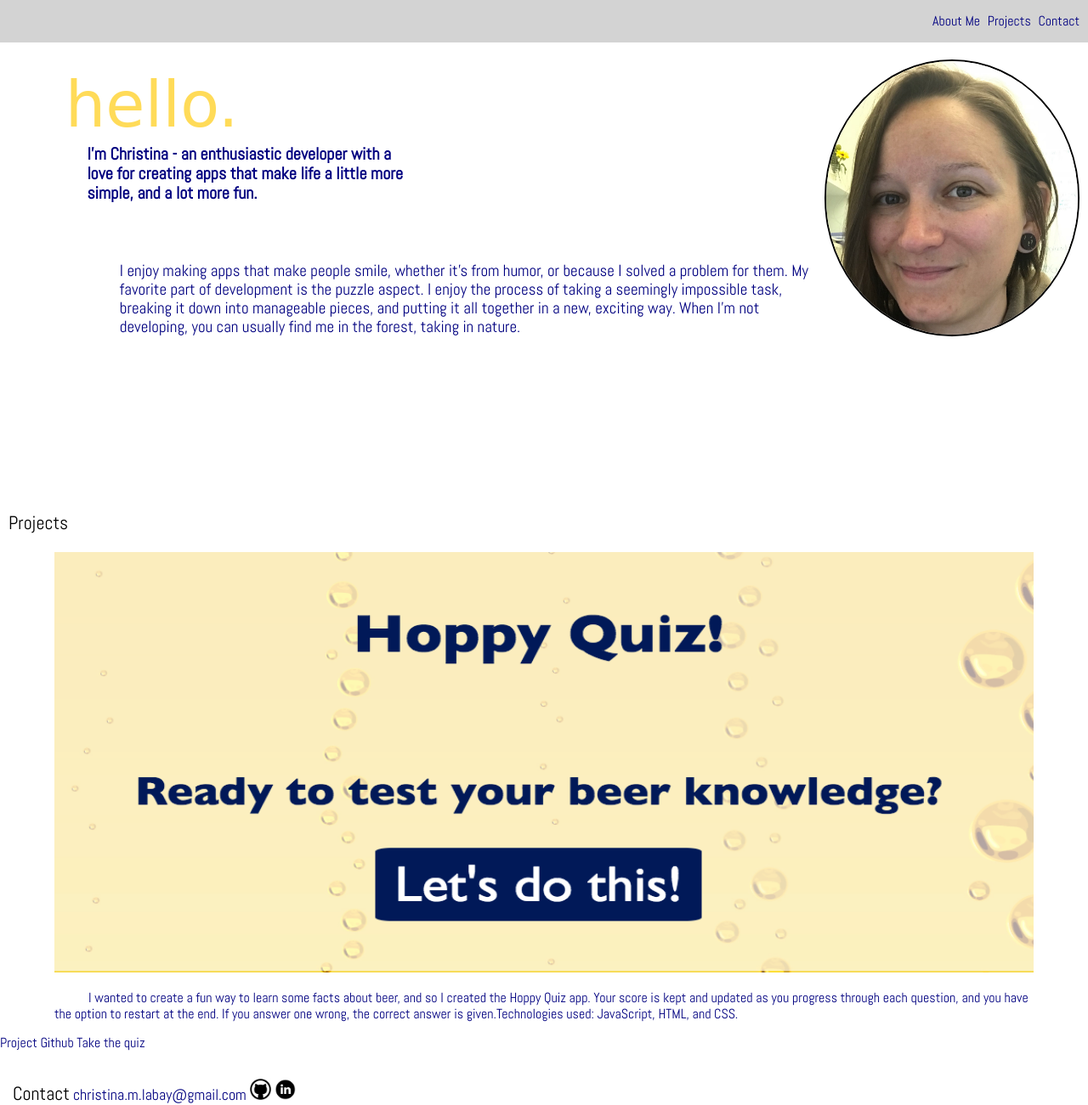
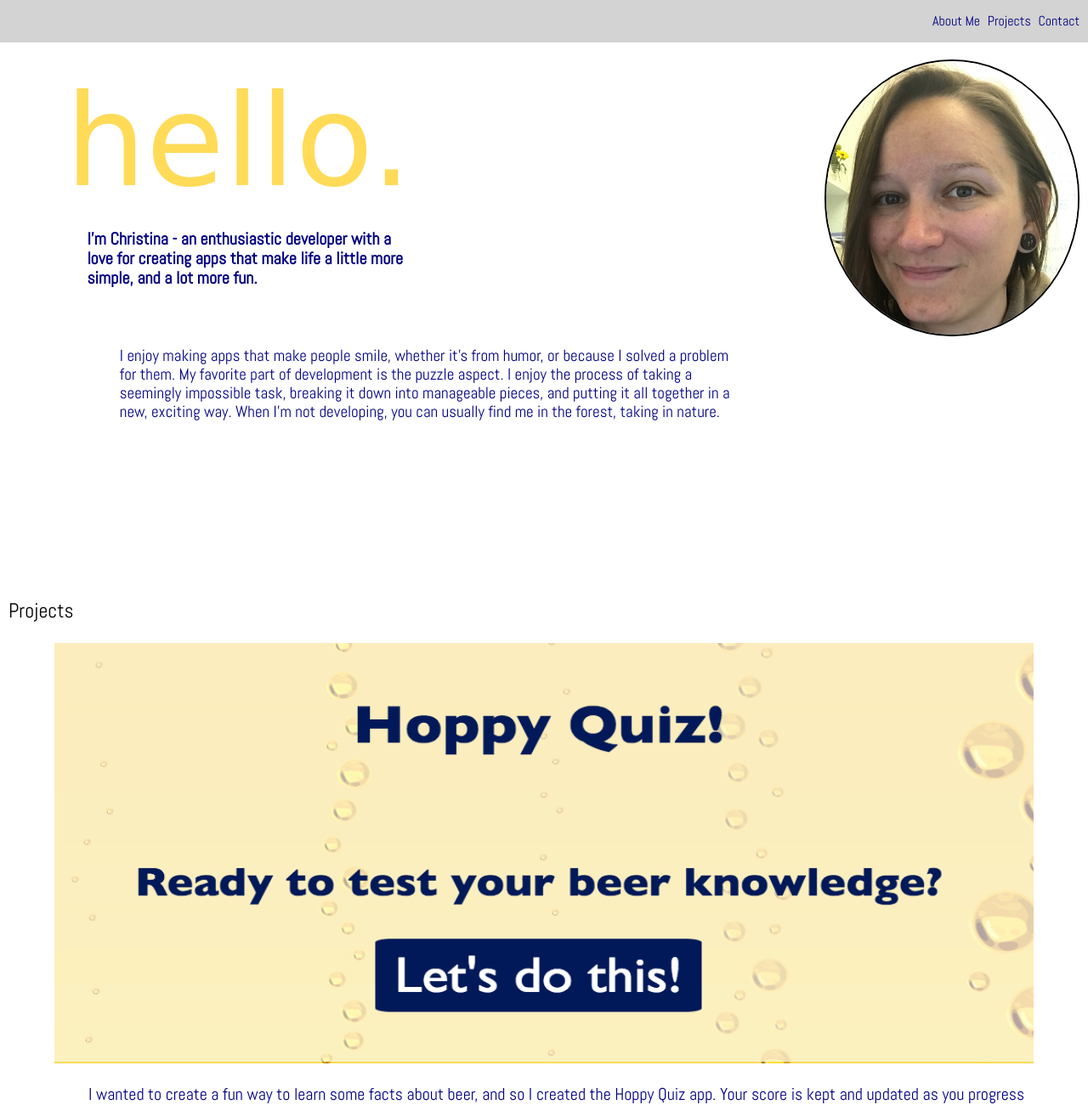
Before and after one commit to CMLabay/shhmavel.github.io, a plain HTML site: page index.html in a window 1280 px wide. Shown: the top 1301 px of the page at 85% size. Drawn offline with nearby package versions, Linux system fonts and the light colour scheme; a web font is replaced by a local one.

Commit message:
Update styles.css

```diff
--- a/styles.css
+++ b/styles.css
@@ -12,7 +12,6 @@ body{
     position:relative;
     font-family:sans-serif;
 }
-
 .greeting{
     padding-top:10px;
     margin-top:0;
@@ -39,6 +38,7 @@ body{
     padding-right:11%;
     text-align:left;
     font-size:19px;
+    max-width:90%;
 }
 .projects{
     padding-top:13%;
@@ -69,7 +69,6 @@ header{
 }
 .contact{
   font-size:18px;
-  margin-top:10px;
   padding:5px;
 }
 footer{
@@ -77,7 +76,6 @@ footer{
   text-align:center;
   font-size: 12px;
 }
-
 nav ul{
   display:inline-block;
   list-style: none;
@@ -86,7 +84,7 @@ li{
   display:inline-block;
   padding-right:5px;
 }
-a {
+a{
   font-family: 'Abel', sans-serif;
   text-decoration: none;
   color:navy;
@@ -94,22 +92,47 @@ a {
 nav a:hover{
   color:#FFDB58;
 }
-
+.proj-link:hover{
+  color:#FFDB58;
+}
+span{
+  font-weight: bold;
+}
 .project-text{
   margin-left:5%;
   margin-right:5%;
   text-indent:40px;
+  font-size: 20px;
+}
+.proj-link{
+  margin-right:10px;
+  margin-left:10%;
+  font-size: 20px;
 }
 .github, .linkedin{
   height:25px;
   display:inline-block;
+  padding-top:5px;
 }
-
-.contact p{
+.contact-text{
   display:inline-block;
+  margin-left:5%;
+  font-size:20px;
 }
 .section-title{
-  font-size:22px;
+  font-size:24px;
   padding-left:10px;
   color: black;
 }
+.contact-title{
+  margin-bottom:-5px;
+}
+
+@media screen and (min-width: 700px){
+   .greeting{
+    font-size:150px;
+  }
+  .headline{
+    padding-top:200px;
+  }
+}
```
